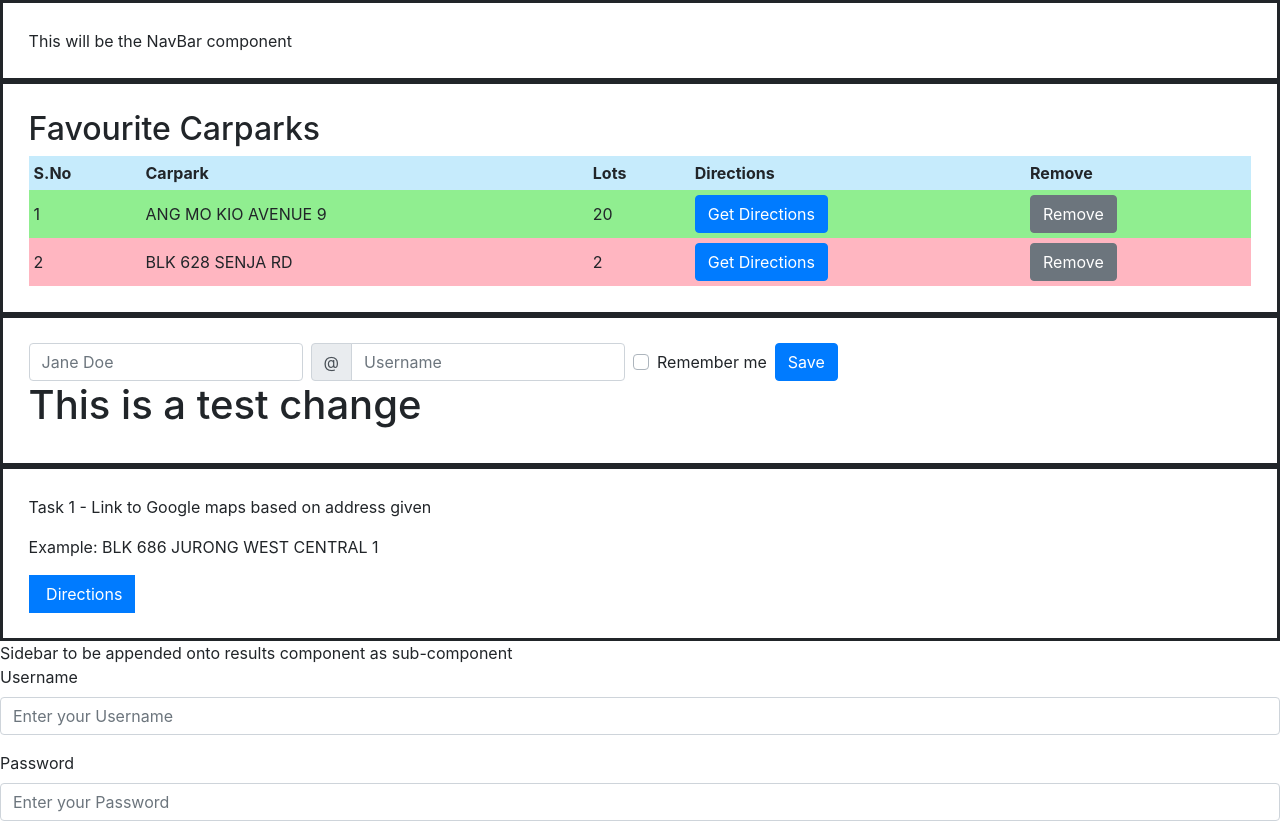
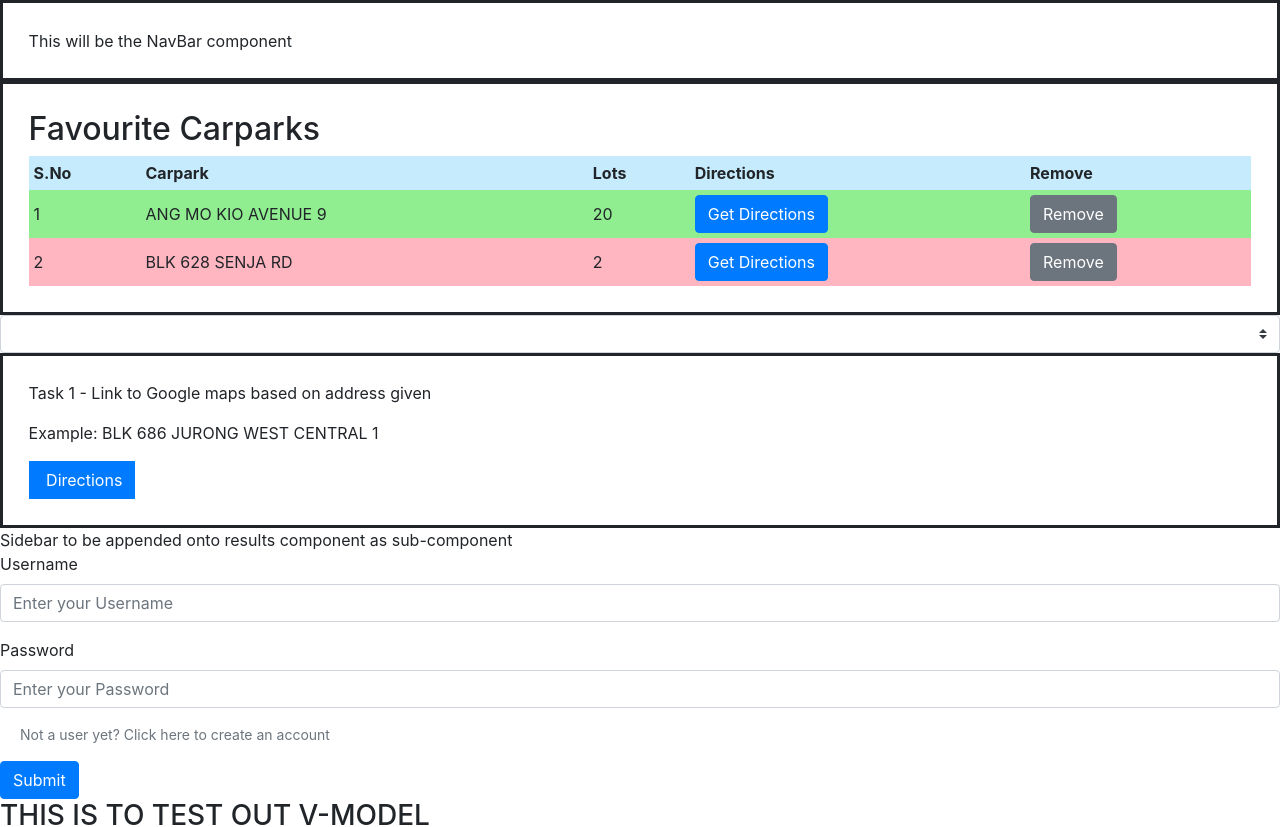
Before and after one commit to ysjprojects/bt3103-vue, a Vue app: page / in a window 1280 px wide. Shown: the top 827 px of the page. Built offline with nearby package versions, Linux system fonts and the light colour scheme.

Commit message:
Update Search.vue

```diff
--- a/src/components/Search.vue
+++ b/src/components/Search.vue
@@ -1,74 +1,22 @@
 <template>
-  <div
-    class="container-fluid"
-    id="searchForm"
-    style="border: solid; padding: 2%"
-  >
-    <b-form inline>
-      <label class="sr-only" for="inline-form-input-name">Name</label>
-      <b-form-input
-        id="inline-form-input-name"
-        class="mb-2 mr-sm-2 mb-sm-0"
-        placeholder="Jane Doe"
-      ></b-form-input>
-
-      <label class="sr-only" for="inline-form-input-username">Username</label>
-      <b-input-group prepend="@" class="mb-2 mr-sm-2 mb-sm-0">
-        <b-form-input
-          id="inline-form-input-username"
-          placeholder="Username"
-        ></b-form-input>
-      </b-input-group>
-
-      <b-form-checkbox class="mb-2 mr-sm-2 mb-sm-0"
-        >Remember me</b-form-checkbox
-      >
-
-      <b-button variant="primary">Save</b-button>
-    </b-form>
-    <h1>This is a test change</h1>
+  <div>
+    <b-form-select v-model="region" :options="regionOptions"></b-form-select>
   </div>
 </template>
 
 <script>
-export default {
-  name: "Search",
-  data() {
-    return {
-      form: {
-        email: "",
-        name: "",
-        food: null,
-        checked: [],
-      },
-      foods: [
-        { text: "Select One", value: null },
-        "Carrots",
-        "Beans",
-        "Tomatoes",
-        "Corn",
-      ],
-      show: true,
-    };
-  },
-  methods: {
-    onSubmit(event) {
-      event.preventDefault();
-      alert(JSON.stringify(this.form));
-    },
-    onReset(event) {
-      event.preventDefault();
-      // Reset our form values
-      this.form.email = "";
-      this.form.name = "";
-      this.form.food = null;
-      this.form.checked = [];
-      // Trick to reset/clear native browser form validation state
-      this.show = false;
-      this.$nextTick(() => {
-        this.show = true;
-      });
-    },
-  },
-};
+  export default {
+    data() {
+      return {
+        region: null,
+        regionOptions: [
+          { value: 'Any', text: 'Any' },
+          { value: 'Central', text: 'Central' },
+          { value: 'East', text: 'East' },
+          { value: 'West', text: 'West'},
+          { value: 'North', text: 'North'},
+        ]
+      }
+    }
+  }
 </script>
```
